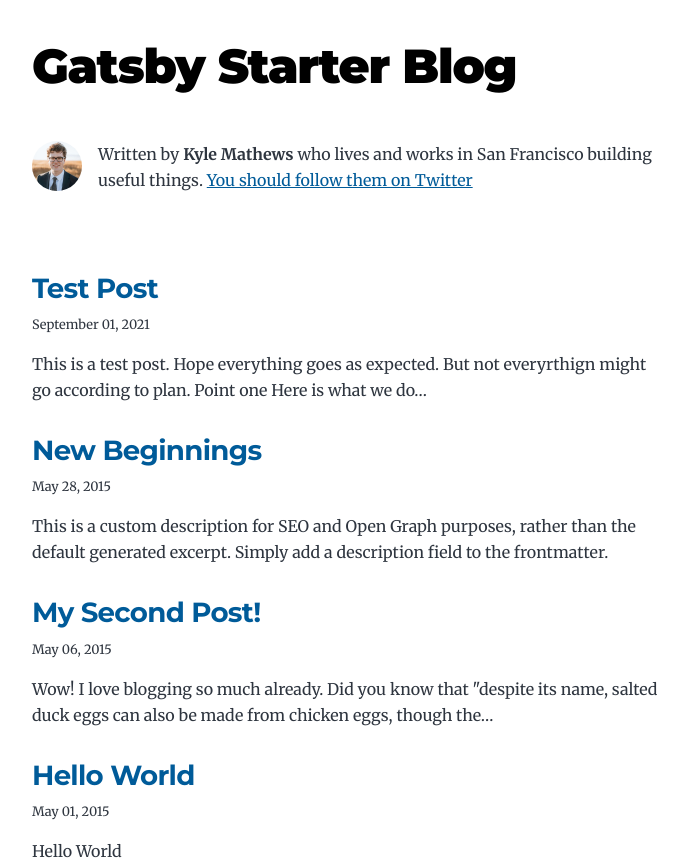
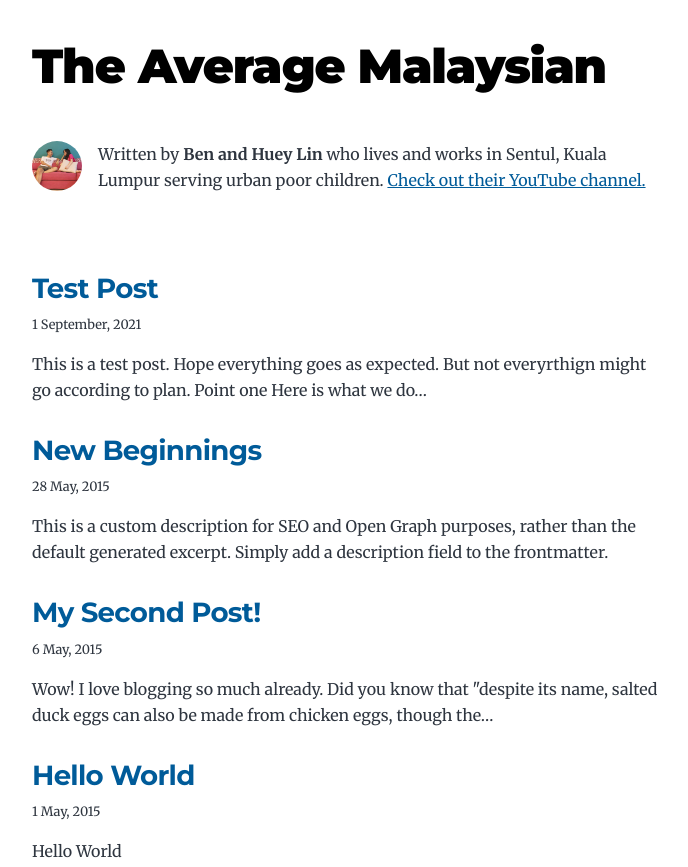
Before and after one commit to benjamin25116/the-average-malaysian-site, a Gatsby site: page / in a window 1280 px wide. Shown: the top 867 px of the page, without its empty margins (292-980 px from the left). Built offline with nearby package versions, Linux system fonts and the light colour scheme; Gatsby itself is replaced by a stand-in of ours.

Commit message:
Repurposed Bio component. Clean up files.

```diff
--- a/gatsby-config.js
+++ b/gatsby-config.js
@@ -1,14 +1,23 @@
 module.exports = {
   siteMetadata: {
-    title: `Gatsby Starter Blog`,
+    title: `The Average Malaysian`,
     author: {
-      name: `Kyle Mathews`,
-      summary: `who lives and works in San Francisco building useful things.`,
+      author: [
+        {
+          name: `Benjamin`,
+          summary: `who lives and works in Sentul, Kuala Lumpur serving urban poor children. Married to Huey Lin.`,
+        },
+        {
+          name: `Huey Lin`,
+          summary: `who lives and works in Sentul, Kuala Lumpur serving urban poor children. Married to Benjamin.`,
+        },
+      ],
     },
-    description: `A starter blog demonstrating what Gatsby can do.`,
-    siteUrl: `https://gatsbystarterblogsource.gatsbyjs.io/`,
+
+    description: `A blog by and for the Average Malaysian.`,
+    siteUrl: `https://theaveragemalaysian.com/`,
     social: {
-      twitter: `kylemathews`,
+      youtube: `UC6cpBoxdvVpMNz2u_NMHMJw`,
     },
   },
   plugins: [
@@ -112,8 +121,8 @@ module.exports = {
     {
       resolve: `gatsby-plugin-manifest`,
       options: {
-        name: `Gatsby Starter Blog`,
-        short_name: `GatsbyJS`,
+        name: `The Average Malaysian`,
+        short_name: `The 'A' Malaysian`,
         start_url: `/`,
         background_color: `#ffffff`,
         theme_color: `#663399`,
--- a/src/components/bio.js
+++ b/src/components/bio.js
@@ -9,17 +9,19 @@ import * as React from "react"
 import { useStaticQuery, graphql } from "gatsby"
 import { StaticImage } from "gatsby-plugin-image"
 
-const Bio = () => {
+const Bio = ({ benjamin, huey_lin }) => {
   const data = useStaticQuery(graphql`
     query BioQuery {
       site {
         siteMetadata {
           author {
+            author {
               name
               summary
             }
+          }
           social {
-            twitter
+            youtube
           }
         }
       }
@@ -27,32 +29,91 @@ const Bio = () => {
   `)
 
   // Set these values by editing "siteMetadata" in gatsby-config.js
-  const author = data.site.siteMetadata?.author
+  const [ben] = data.site.siteMetadata?.author.author.filter(
+    author => author.name === "Benjamin"
+  )
+  const [lin] = data.site.siteMetadata?.author.author.filter(
+    author => author.name === "Huey Lin"
+  )
   const social = data.site.siteMetadata?.social
 
+  if (benjamin) {
     return (
       <div className="bio">
         <StaticImage
           className="bio-avatar"
           layout="fixed"
           formats={["auto", "webp", "avif"]}
-        src="../images/profile-pic.png"
+          src="../images/ben.jpg"
           width={50}
           height={50}
           quality={95}
           alt="Profile picture"
         />
-      {author?.name && (
+        {ben.name && (
           <p>
-          Written by <strong>{author.name}</strong> {author?.summary || null}
+            Written by <strong>{ben.name}</strong> {ben.summary || null}
             {` `}
-          <a href={`https://twitter.com/${social?.twitter || ``}`}>
-            You should follow them on Twitter
+            <a
+              href={`https://www.youtube.com/channel/${social?.youtube || ``}`}
+            >
+              Check out their YouTube channel.
             </a>
           </p>
         )}
       </div>
     )
   }
+  if (huey_lin) {
+    return (
+      <div className="bio">
+        <StaticImage
+          className="bio-avatar"
+          layout="fixed"
+          formats={["auto", "webp", "avif"]}
+          src="../images/huey-lin.jpg"
+          width={50}
+          height={50}
+          quality={95}
+          alt="Profile picture"
+        />
+        {lin.name && (
+          <p>
+            Written by <strong>{lin.name}</strong> {lin.summary || null}
+            {` `}
+            <a
+              href={`https://www.youtube.com/channel/${social?.youtube || ``}`}
+            >
+              Check out their YouTube channel.
+            </a>
+          </p>
+        )}
+      </div>
+    )
+  }
+  return (
+    <div className="bio">
+      <StaticImage
+        className="bio-avatar"
+        layout="fixed"
+        formats={["auto", "webp", "avif"]}
+        src="../images/ben-huey-lin.jpg"
+        width={50}
+        height={50}
+        quality={95}
+        alt="Profile picture"
+      />
+
+      <p>
+        Written by <strong>Ben and Huey Lin</strong> who lives and works in
+        Sentul, Kuala Lumpur serving urban poor children.
+        {` `}
+        <a href={`https://www.youtube.com/channel/${social?.youtube || ``}`}>
+          Check out their YouTube channel.
+        </a>
+      </p>
+    </div>
+  )
+}
 
 export default Bio
--- a/src/components/layout.js
+++ b/src/components/layout.js
@@ -5,7 +5,7 @@ const Layout = ({ location, title, children }) => {
   const rootPath = `${__PATH_PREFIX__}/`
   const isRootPath = location.pathname === rootPath
   let header
-
+  console.log(isRootPath)
   if (isRootPath) {
     header = (
       <h1 className="main-heading">
--- a/src/components/seo.js
+++ b/src/components/seo.js
@@ -19,7 +19,7 @@ const Seo = ({ description, lang, meta, title }) => {
             title
             description
             social {
-              twitter
+              youtube
             }
           }
         }
--- a/src/pages/index.js
+++ b/src/pages/index.js
@@ -13,7 +13,6 @@ const BlogIndex = ({ data, location }) => {
     return (
       <Layout location={location} title={siteTitle}>
         <Seo title="All posts" />
-        <Bio />
         <p>
           No blog posts found. Add markdown posts to "content/blog" (or the
           directory you specified for the "gatsby-source-filesystem" plugin in
@@ -79,7 +78,7 @@ export const pageQuery = graphql`
           slug
         }
         frontmatter {
-          date(formatString: "MMMM DD, YYYY")
+          date(formatString: "D MMMM, YYYY")
           title
           description
         }
```
Also changed, not shown: src/pages/using-typescript.tsx (deleted, +0 -54 lines), src/templates/blog-post.js (+8 -2 lines), src/images/ben-huey-lin.jpg (added), src/images/ben.jpg (added), src/images/huey-lin.jpg (added), src/images/profile-pic.png (deleted). Lines whose indentation alone changed are shown as unchanged.
